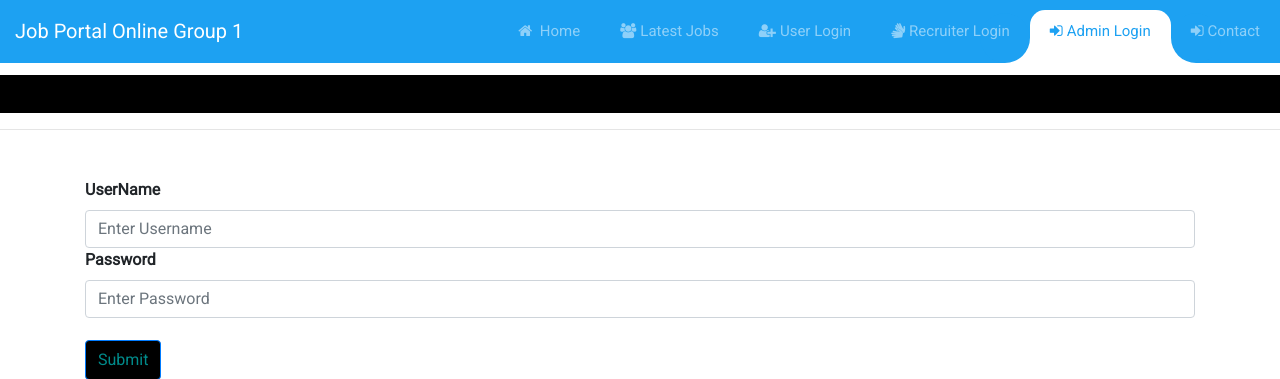
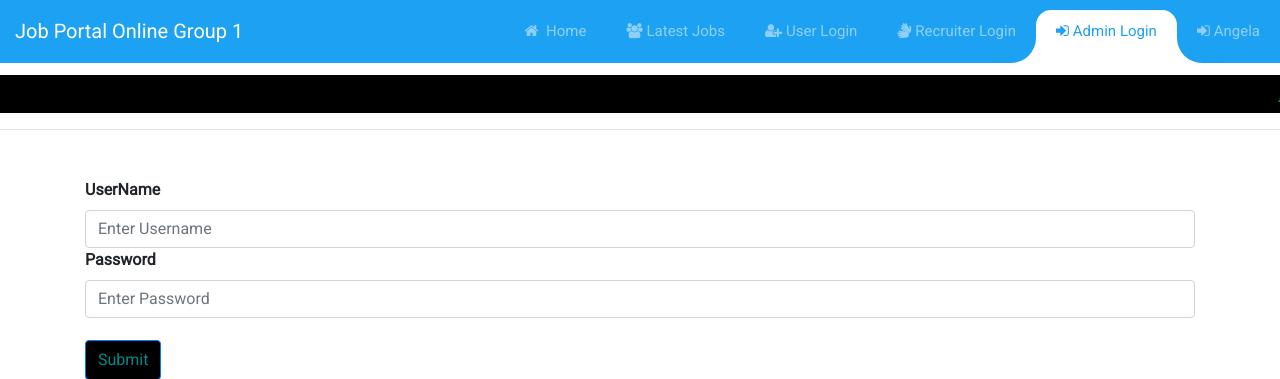
Before and after one commit to angedc02/jobportal, a Django app: page /admin_login in a window 1280 px wide. Shown: the top 379 px of the page. Run offline with Django 4.2, Linux system fonts and the light colour scheme.

Commit message:
angela-test

```diff
--- a/job/templates/navigation.html
+++ b/job/templates/navigation.html
@@ -206,7 +206,7 @@
                     <a class="nav-link" href="{% url 'admin_login'%}"><i class="fa fa-sign-in mr-1"></i>Admin Login</a>
                 </li>
                 <li class="nav-item">
-                    <a class="nav-link" href="{% url 'footer'%}"><i class="fa fa-sign-in mr-1"></i>Contact</a>
+                    <a class="nav-link" href="{% url 'footer'%}"><i class="fa fa-sign-in mr-1"></i>Angela</a>
                 </li>
             </ul>
         </div>
```
